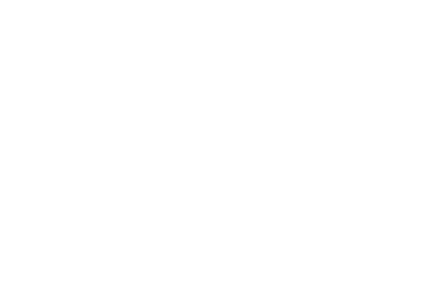
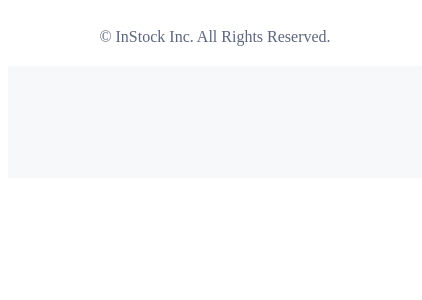
Before and after one commit to YongshengGong/apr24-instock-frontend, a React (Vite) app: page / in a window 390 px wide. Shown: the top 300 px of the page, 422 px wide, since content can reach past the window. Built offline with nearby package versions, Linux system fonts and the light colour scheme.

Commit message:
header component need to add responsiv ness

```diff
--- a/src/components/Footer/Footer.jsx
+++ b/src/components/Footer/Footer.jsx
@@ -1,9 +1,12 @@
-import "./Footer.scss"
+import "./Footer.scss";
 
 function Footer() {
-    return (
-        <>
-        </>
-    )
+  return (
+    <>
+      <div class="footer">
+        <div class="footer-content">© InStock Inc. All Rights Reserved.</div>
+      </div>
+    </>
+  );
 }
 export default Footer;
--- a/src/components/Footer/Footer.scss
+++ b/src/components/Footer/Footer.scss
@@ -0,0 +1,11 @@
+@use "../../styles/partials/colors" as *;
+@use "../../styles/partials/variables" as *;
+
+.footer {
+  color: $slate-tableColumnHeaders-placeholderText;
+  background-color: $white-globalWhite;
+  text-align: center;
+  padding: 20px;
+  width: 100%;
+  border-bottom: 7rem solid$lightGrey-pageBG-tableColumnHeadersBG-ctaBG;
+}
```
